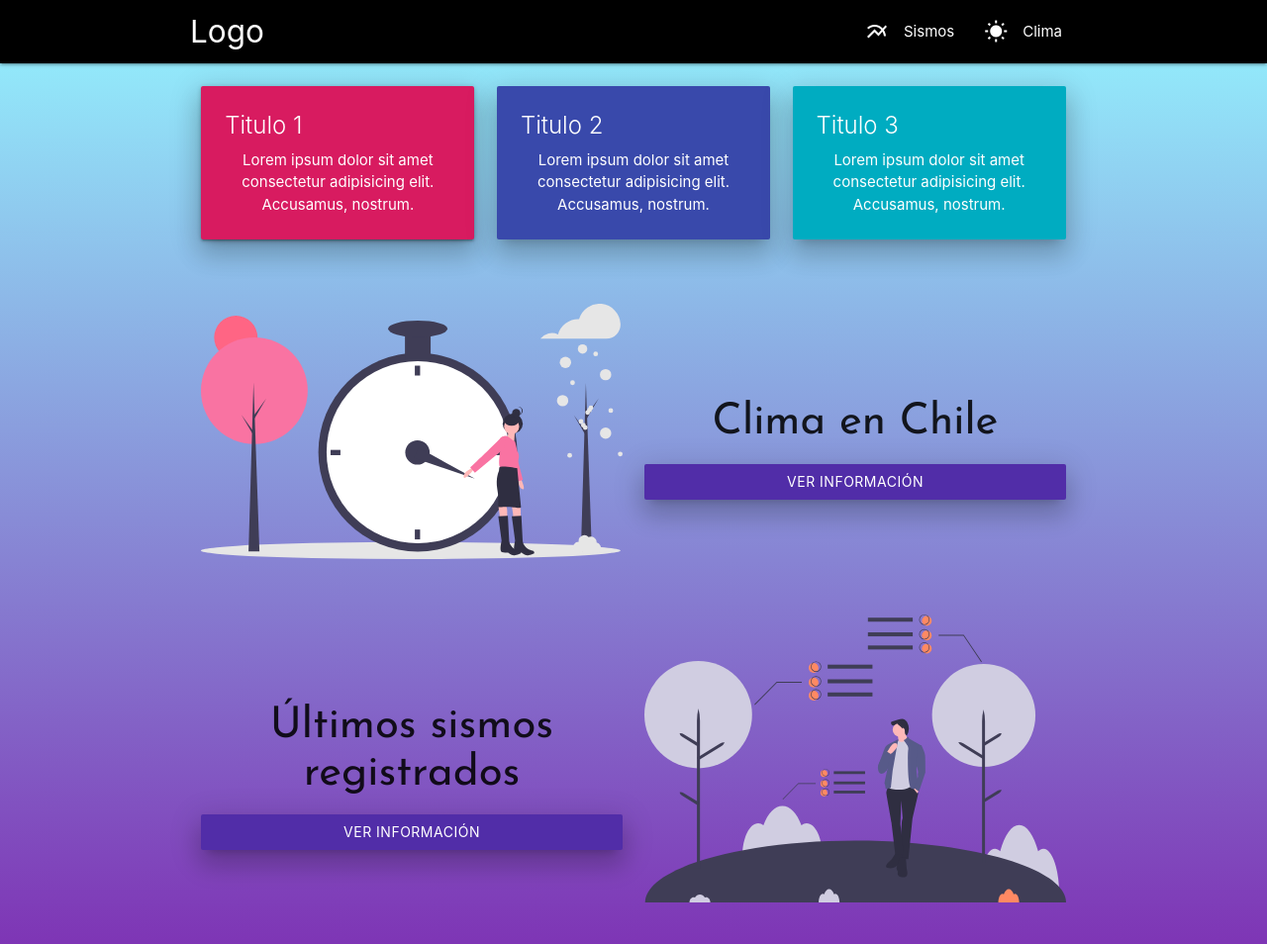
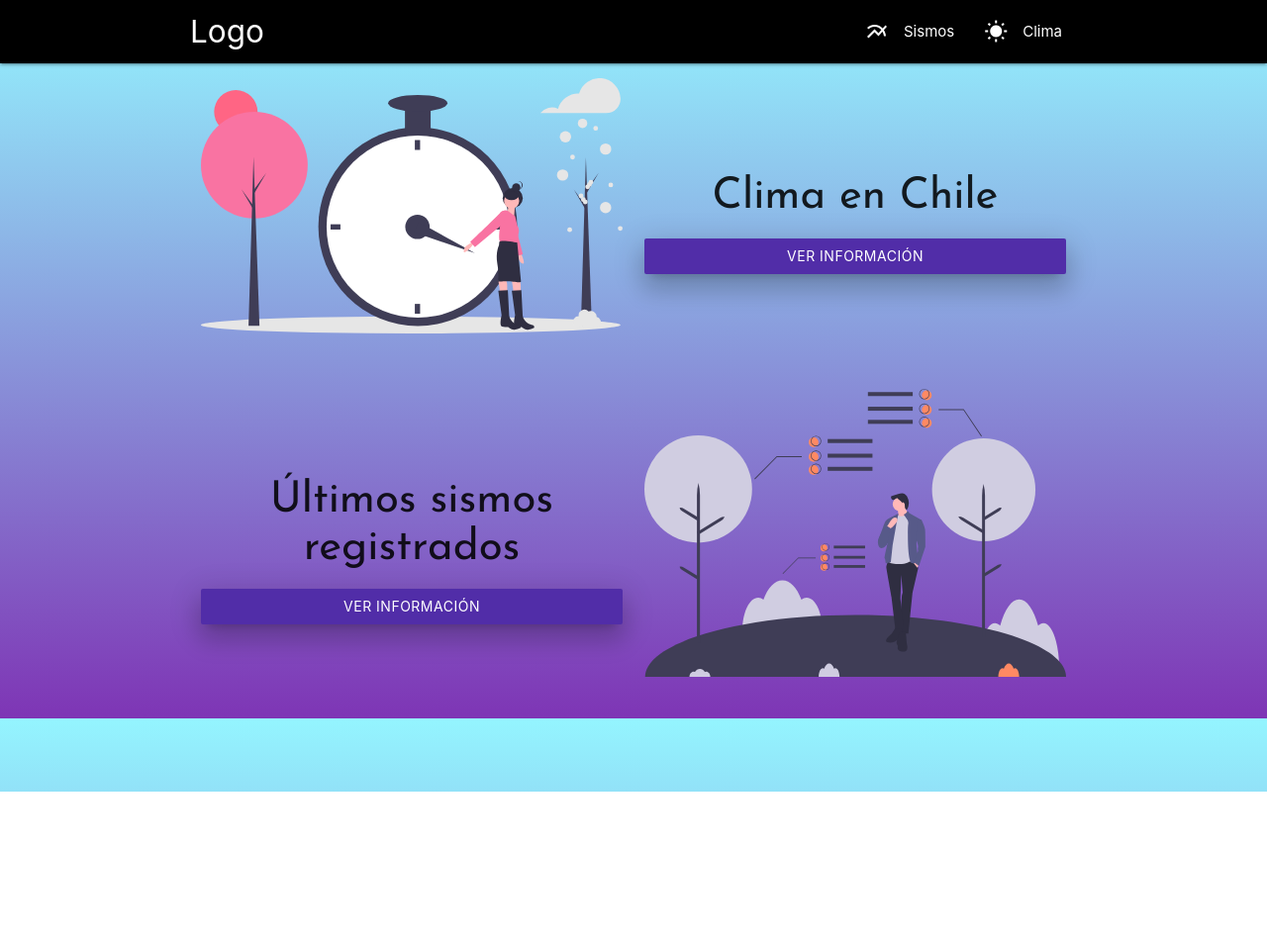
Before and after one commit to bastiangreen97/proyecto-web, a plain HTML site: page index.html in a window 1280 px wide. Shown: the whole page at 99% size. After the commit the page ends 800 px from the top, so only its background shows below. Drawn offline with nearby package versions, Linux system fonts and the light colour scheme.

Commit message:
Add files via upload

```diff
--- a/index.html
+++ b/index.html
@@ -37,35 +37,6 @@
 
     <div class="container">
         <div class="section">
-            <div class="row">
-                <div class="col s12 m4 l4">
-                    <div class="card pink darken-1">
-                        <div class="card-content white-text z-depth-4">
-                            <span class="card-title">Titulo 1</span>
-                            <p class="center-align">Lorem ipsum dolor sit amet consectetur adipisicing elit. Accusamus, nostrum.</p>
-                        </div>
-                    </div>
-                </div>
-                <div class="col s12 m4 l4">
-                    <div class="card indigo darken-1 z-depth-4">
-                        <div class="card-content white-text">
-                            <span class="card-title">Titulo 2</span>
-                            <p class="center-align">Lorem ipsum dolor sit amet consectetur adipisicing elit. Accusamus, nostrum.</p>
-                        </div>
-                    </div>
-                </div>
-                <div class="col s12 m4 l4">
-                    <div class="card cyan darken-1 z-depth-4">
-                        <div class="card-content white-text">
-                            <span class="card-title">Titulo 3</span>
-                            <p class="center-align">Lorem ipsum dolor sit amet consectetur adipisicing elit. Accusamus, nostrum.</p>
-                        </div>
-                    </div>
-                </div>
-            </div>
-        </div>
-    <!-- Sección para ver información en páginas de sismos y clima -->
-        <div class="section">
             <div class="row valign-wrapper animate__animated animate__backInLeft">
                 <div class="col s12 m12 l6">
                     <img class="responsive-img" src="img/inicioclima.svg">
```
